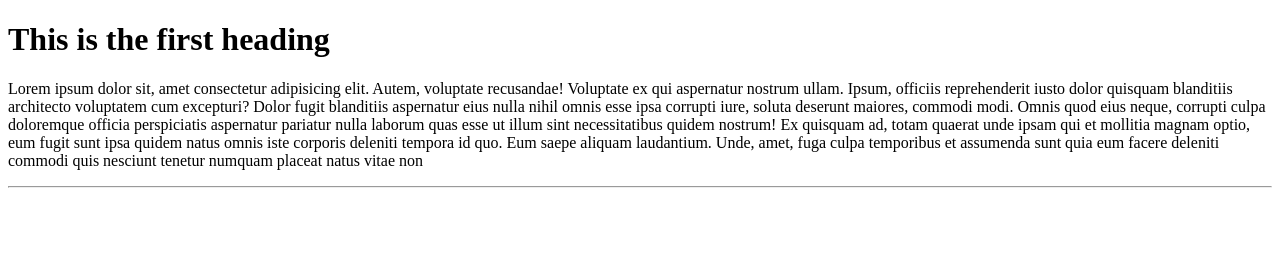
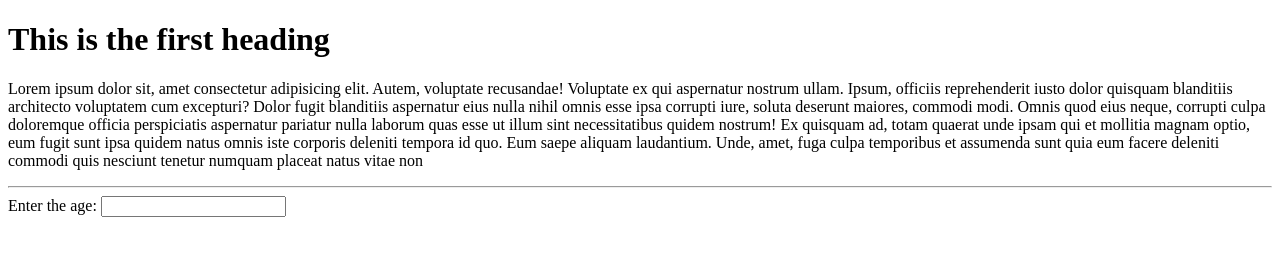
Before and after one commit to priyagaire/GitTest, a plain HTML site: page index.html in a window 1280 px wide. Drawn offline with Linux system fonts and the light colour scheme.

Commit message:
Added Input box

```diff
--- a/index.html
+++ b/index.html
@@ -21,7 +21,10 @@
          </p>
 
          <hr>
-
+        <div class="input">
+            Enter the age:
+            <input type="text">
+        </div>
     </div>
 </body>
 </html>
```
